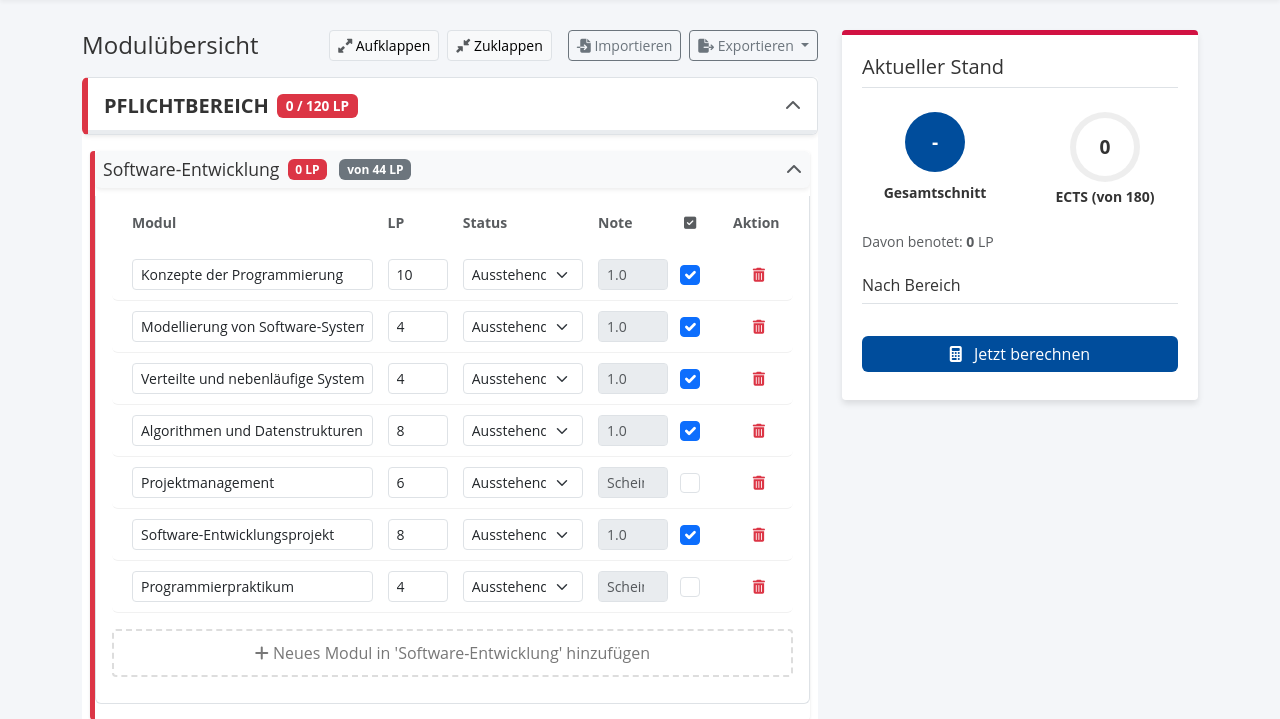
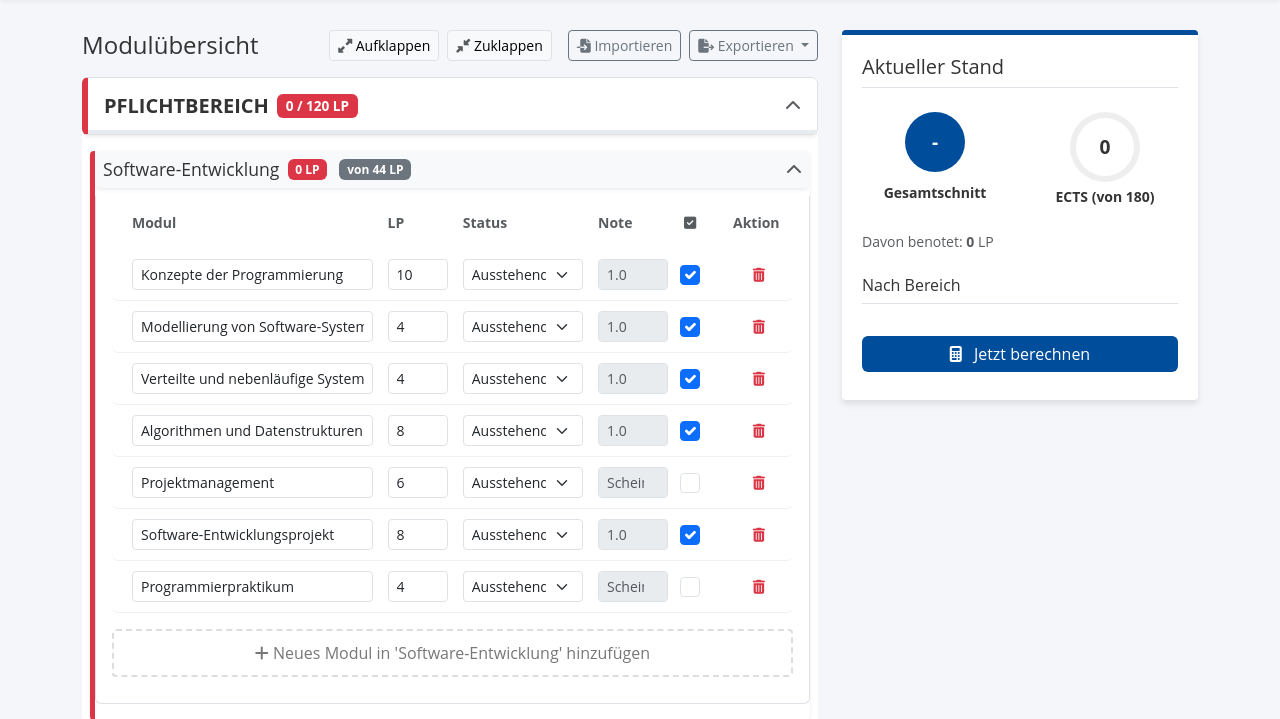
Before and after one commit to pheineke/unihub, a Flask app: page / in a window 1280 px wide. Shown: the part 80-799 px from the top of the page. Run offline with Flask 3, Linux system fonts and the light colour scheme; some libraries are stand-ins or nearby versions.

Commit message:
style: change result box border to blue

```diff
--- a/templates/index.html
+++ b/templates/index.html
@@ -78,7 +78,7 @@
 
         .result-box {
             background: white;
-            border-top: 5px solid var(--rptu-red);
+            border-top: 5px solid var(--rptu-blue);
             border-radius: 4px;
             box-shadow: 0 4px 6px rgba(0,0,0,0.1);
             padding: 20px;
```
